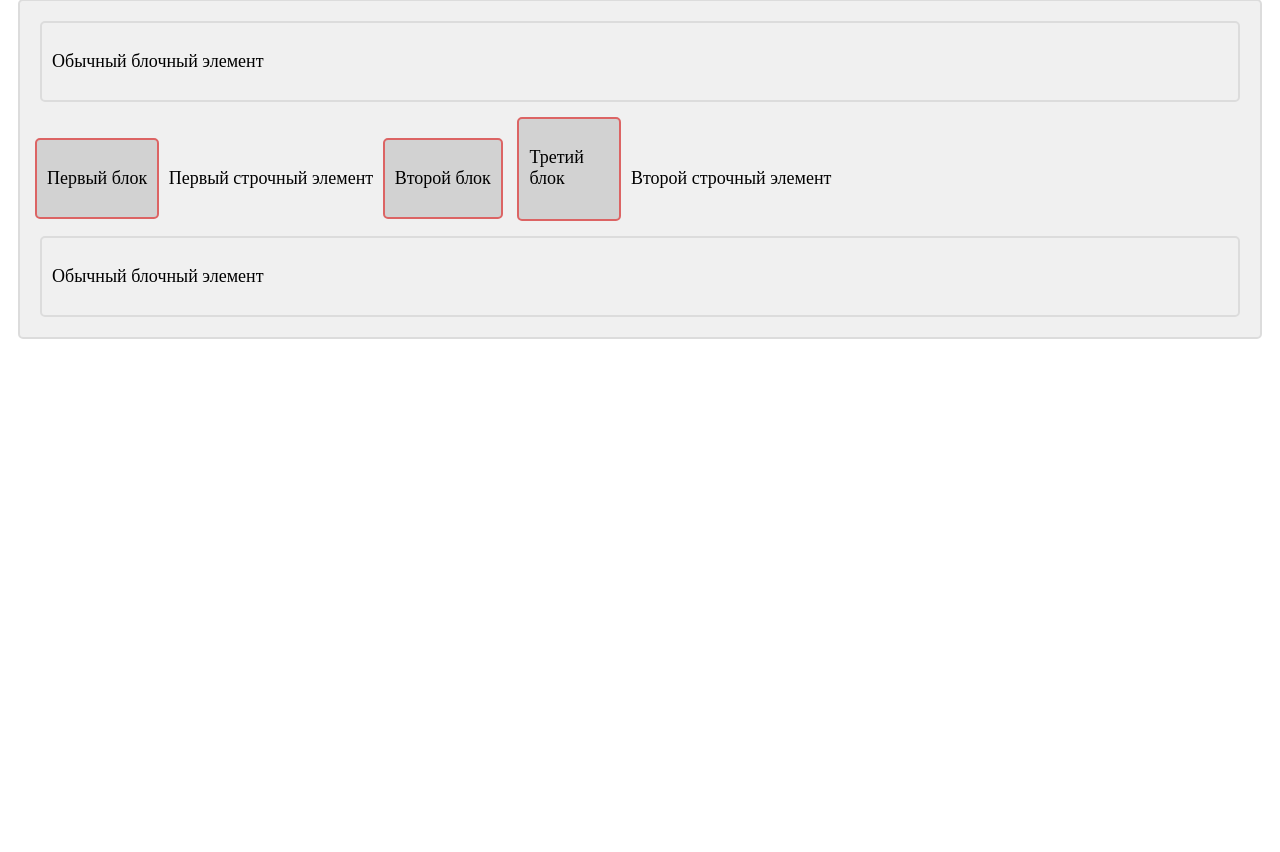
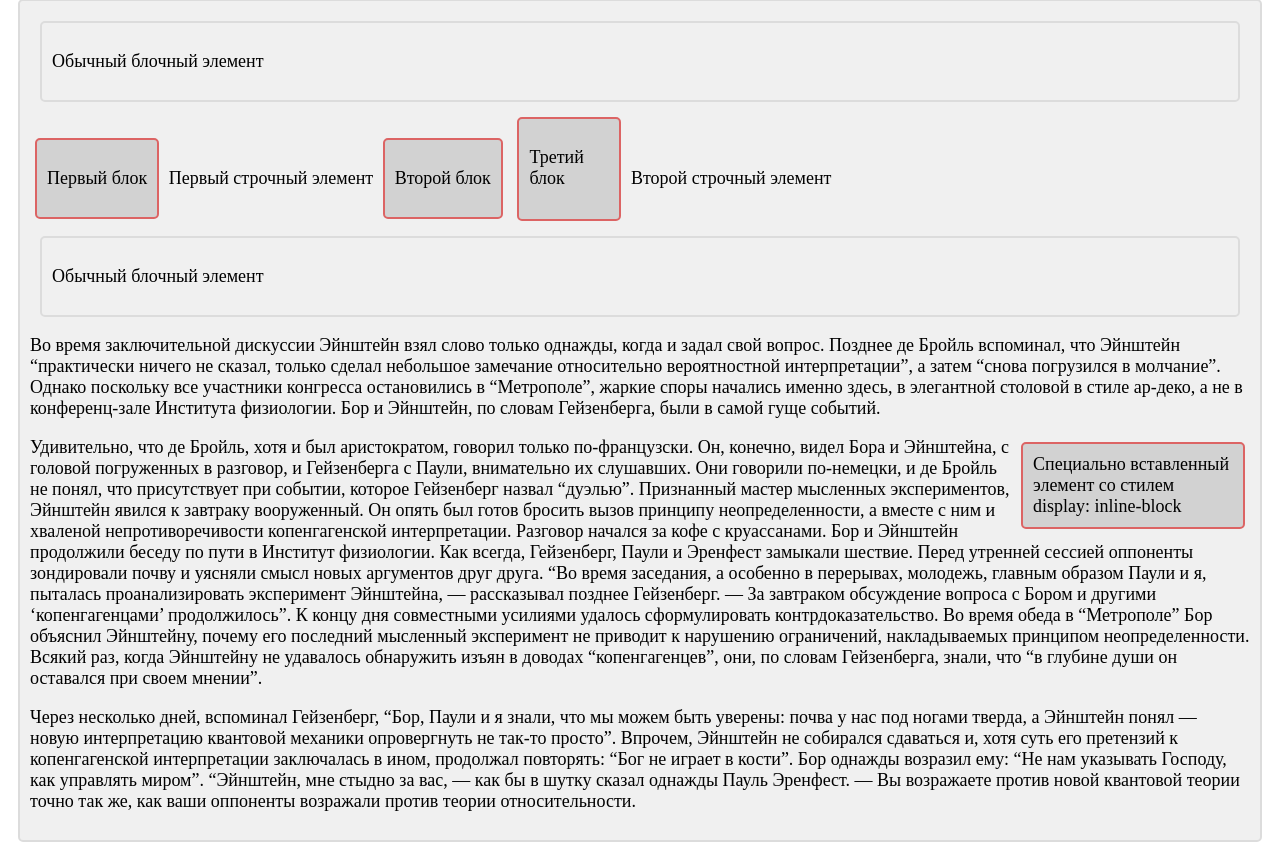
Before and after one commit to SergeyLebidko/JsTraining, a Django app: page /main/inline_block_demo/ in a window 1280 px wide. Shown: the part 66-918 px from the top of the page. Before the commit the page ends 405 px from the top, so only its background shows below. Run offline with Django 3.2, Linux system fonts and the light colour scheme.

Commit message:
Отредактирован inline_block_demo.html

```diff
--- a/main/templates/main/inline_block_demo.html
+++ b/main/templates/main/inline_block_demo.html
@@ -33,5 +33,40 @@
                 Обычный блочный элемент
             </p>
         </div>
+        <p>
+            Во время заключительной дискуссии Эйнштейн взял слово только однажды, когда и задал свой вопрос.
+            Позднее де Бройль вспоминал, что Эйнштейн “практически ничего не сказал, только сделал небольшое замечание
+            относительно вероятностной интерпретации”, а затем “снова погрузился в молчание”. Однако поскольку все
+            участники конгресса остановились в “Метрополе”, жаркие споры начались именно здесь, в элегантной столовой
+            в стиле ар-деко, а не в конференц-зале Института физиологии. Бор и Эйнштейн, по словам Гейзенберга, были в
+            самой гуще событий.
+            <div class="inline_div" style="width: 200px;float: right">
+                Специально вставленный элемент со стилем display: inline-block
+            </div>
+            Удивительно, что де Бройль, хотя и был аристократом, говорил только по-французски. Он, конечно, видел Бора
+            и Эйнштейна, с головой погруженных в разговор, и Гейзенберга с Паули, внимательно их слушавших. Они говорили
+            по-немецки, и де Бройль не понял, что присутствует при событии, которое Гейзенберг назвал “дуэлью”.
+            Признанный мастер мысленных экспериментов, Эйнштейн явился к завтраку вооруженный. Он опять был готов
+            бросить вызов принципу неопределенности, а вместе с ним и хваленой непротиворечивости копенгагенской
+            интерпретации. Разговор начался за кофе с круассанами. Бор и Эйнштейн продолжили беседу по пути в Институт
+            физиологии. Как всегда, Гейзенберг, Паули и Эренфест замыкали шествие. Перед утренней сессией оппоненты
+            зондировали почву и уясняли смысл новых аргументов друг друга. “Во время заседания, а особенно в перерывах,
+            молодежь, главным образом Паули и я, пыталась проанализировать эксперимент Эйнштейна, — рассказывал позднее
+            Гейзенберг. — За завтраком обсуждение вопроса с Бором и другими ‘копенгагенцами’ продолжилось”.
+            К концу дня совместными усилиями удалось сформулировать контрдоказательство. Во время обеда в “Метрополе”
+            Бор объяснил Эйнштейну, почему его последний мысленный эксперимент не приводит к нарушению ограничений,
+            накладываемых принципом неопределенности. Всякий раз, когда Эйнштейну не удавалось обнаружить изъян в
+            доводах “копенгагенцев”, они, по словам Гейзенберга, знали, что “в глубине души он оставался при
+            своем мнении”.
+        </p>
+        <p>
+            Через несколько дней, вспоминал Гейзенберг, “Бор, Паули и я знали, что мы можем быть уверены: почва у нас
+            под ногами тверда, а Эйнштейн понял — новую интерпретацию квантовой механики опровергнуть не так-то просто”.
+            Впрочем, Эйнштейн не собирался сдаваться и, хотя суть его претензий к копенгагенской интерпретации
+            заключалась в ином, продолжал повторять: “Бог не играет в кости”. Бор однажды возразил ему: “Не нам
+            указывать Господу, как управлять миром”. “Эйнштейн, мне стыдно за вас, — как бы в шутку сказал однажды
+            Пауль Эренфест. — Вы возражаете против новой квантовой теории точно так же, как ваши оппоненты возражали
+            против теории относительности.
+        </p>
     </div>
 {% endblock %}
```
Also changed, not shown: db.sqlite3.
